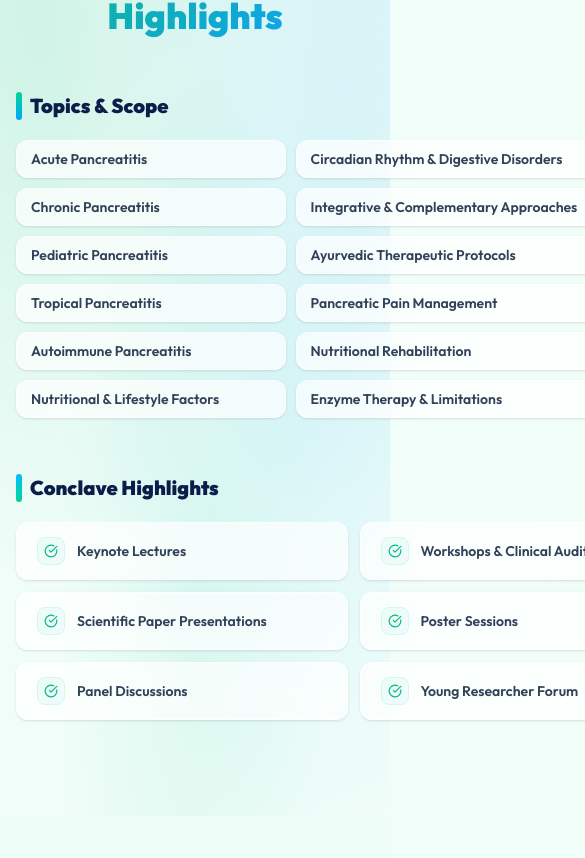
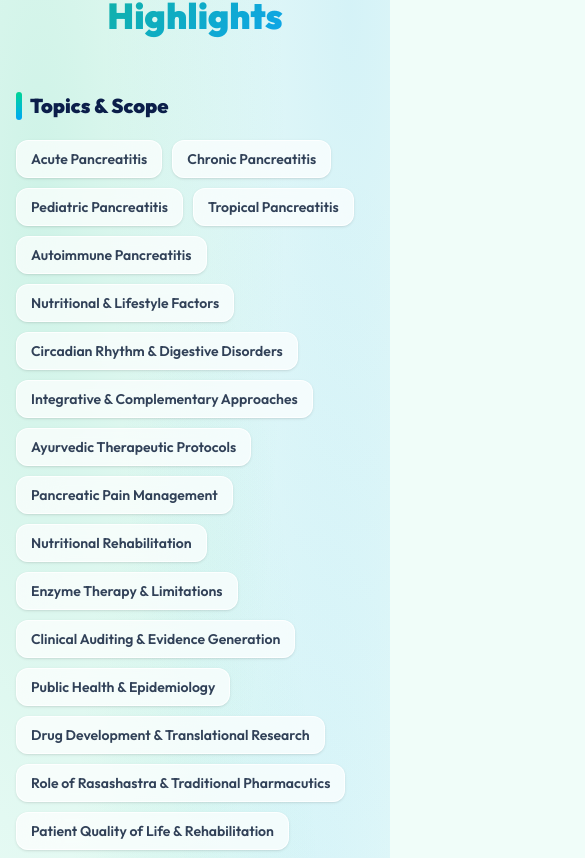
Before and after one commit to Iaak12/ipcilandingpage, a React (Vite) app in the folder frontend/: page / in a window 390 px wide. Shown: the part 4900-5758 px from the top of the page, 585 px wide, since content can reach past the window. Built offline with nearby package versions, Linux system fonts and the light colour scheme.

Commit message:
resolved

```diff
--- a/frontend/src/App.jsx
+++ b/frontend/src/App.jsx
@@ -525,10 +525,10 @@ function ScopeSection() {
                 <span className="w-1.5 h-7 rounded-full bg-gradient-to-b from-emerald-400 to-sky-500 inline-block" />
                 Topics & Scope
               </h3>
-              <div className="grid grid-rows-6 grid-flow-col lg:flex lg:flex-wrap gap-2.5 overflow-x-auto hide-scrollbar pb-4 lg:pb-0 -mx-4 px-4 lg:mx-0 lg:px-0 snap-x snap-mandatory">
+              <div className="flex flex-wrap gap-2.5">
                 {SCOPE_ITEMS.map((item, i) => (
                   <motion.span key={i} variants={scaleIn} whileHover={{ scale: 1.05 }}
-                    className="snap-start shrink-0 px-3.5 py-2 rounded-xl text-sm font-semibold text-slate-700 glass border border-emerald-100 hover:border-emerald-300 hover:text-emerald-700 cursor-default transition-all duration-200 shadow-sm whitespace-nowrap">
+                    className="px-3.5 py-2 rounded-xl text-sm font-semibold text-slate-700 glass border border-emerald-100 hover:border-emerald-300 hover:text-emerald-700 cursor-default transition-all duration-200 shadow-sm">
                     {item}
                   </motion.span>
                 ))}
@@ -541,10 +541,10 @@ function ScopeSection() {
                 <span className="w-1.5 h-7 rounded-full bg-gradient-to-b from-sky-400 to-emerald-400 inline-block" />
                 Conclave Highlights
               </h3>
-              <div className="grid grid-rows-3 grid-flow-col lg:flex lg:flex-col lg:space-y-3 gap-3 overflow-x-auto hide-scrollbar pb-4 lg:pb-0 -mx-4 px-4 lg:mx-0 lg:px-0 snap-x snap-mandatory">
+              <div className="flex flex-col space-y-3">
                 {HIGHLIGHTS.map((item, i) => (
                   <motion.div key={i} variants={fadeUp} whileHover={{ x: 4 }} transition={{ duration: 0.2 }}
-                    className="snap-start w-[85vw] sm:w-[350px] lg:w-auto shrink-0 flex items-center gap-3 glass rounded-xl px-5 py-3.5 border border-white shadow-sm hover:border-emerald-200 transition-all group">
+                    className="flex items-center gap-3 glass rounded-xl px-5 py-3.5 border border-white shadow-sm hover:border-emerald-200 transition-all group">
                     <div className="w-7 h-7 rounded-lg bg-gradient-to-br from-emerald-50 to-sky-50 border border-emerald-100 flex items-center justify-center shrink-0 group-hover:from-emerald-100 group-hover:to-sky-100 transition-colors">
                       <CheckCircle size={14} className="text-emerald-500" />
                     </div>
```
